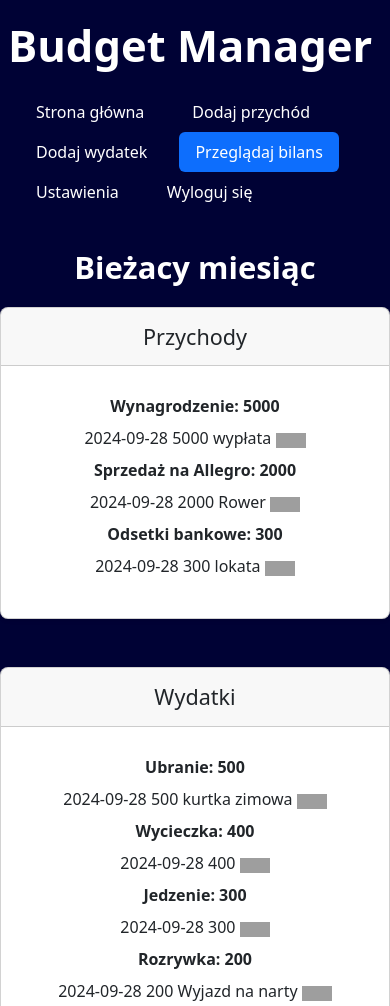
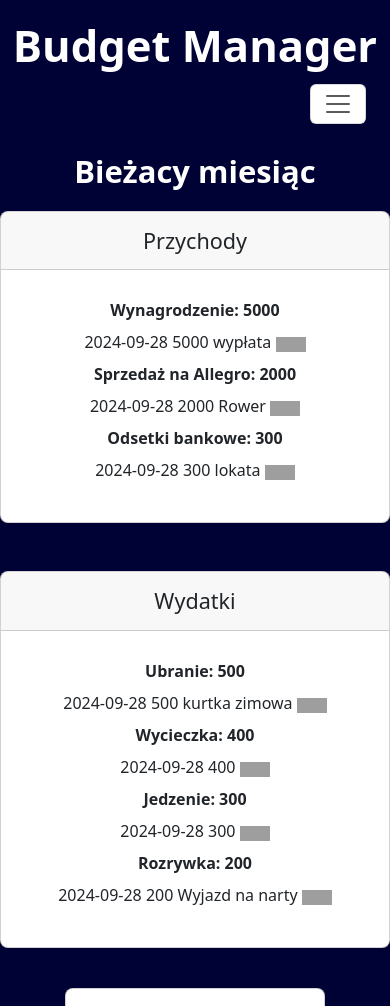
Before and after one commit to SebastianJast/Budget_Manager_Frontend, a plain HTML site: page pages/balance.html in a window 390 px wide. Shown: the top 1006 px of the page. Drawn offline with nearby package versions, Linux system fonts and the light colour scheme; grey boxes are pictures that could not be loaded; a script that the page names is missing.

Commit message:
update header navbar

```diff
--- a/pages/balance.html
+++ b/pages/balance.html
@@ -14,16 +14,27 @@
   </head>
   <body>
     <header>
-      <div class="container col-xxl-10 px-2">
+      <div class="container col-xxl-10 d-flex justify-content-lg-start justify-content-center">
         <h1 class="display-1 fw-bold text-white lh-1 mt-4">Budget Manager</h1>
       </div>
       <div class="container">
-        <nav class="d-flex justify-content-center align-items-center py-3">
-          <ul class="nav nav-pills">
+        <nav class="navbar navbar-expand-lg navbar-light">
+          <div class="d-flex justify-content-end container-fluid">
+            <button
+              class="navbar-toggler bg-white"
+              type="button"
+              data-bs-toggle="collapse"
+              data-bs-target="#navbarNav"
+              aria-controls="navbarNav"
+              aria-expanded="false"
+              aria-label="Toggle navigation"
+            >
+              <span class="navbar-toggler-icon"></span>
+            </button>
+            <div class="collapse navbar-collapse justify-content-center" id="navbarNav">
+              <ul class="navbar-nav flex-lg-row flex-column align-items-center">
                 <li class="nav-item px-2">
-              <a href="#" class="nav-link text-white" aria-current="page"
-                >Strona główna</a
-              >
+                  <a href="#" class="nav-link text-white" aria-current="page">Strona główna</a>
                 </li>
                 <li class="nav-item px-2">
                   <a href="#" class="nav-link text-white">Dodaj przychód</a>
@@ -32,9 +43,7 @@
                   <a href="#" class="nav-link text-white">Dodaj wydatek</a>
                 </li>
                 <li class="nav-item px-2">
-              <a href="#" class="nav-link text-white active"
-                >Przeglądaj bilans</a
-              >
+                  <a href="#" class="nav-link text-white">Przeglądaj bilans</a>
                 </li>
                 <li class="nav-item px-2">
                   <a href="#" class="nav-link text-white">Ustawienia</a>
@@ -43,6 +52,8 @@
                   <a href="#" class="nav-link text-white">Wyloguj się</a>
                 </li>
               </ul>
+            </div>
+          </div>
         </nav>
       </div>
     </header>
@@ -223,7 +234,7 @@
           </div>
         </div>
       </div>
-      <div class="mx-lg-auto col-6">
+      <div class="mx-auto col-8">
         <div id="chartContainer" style="height: 300px; width: 100%;"></div>
       </div>
     </main>
```
Lines whose indentation alone changed are shown as unchanged.
